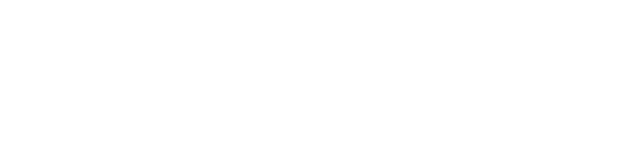
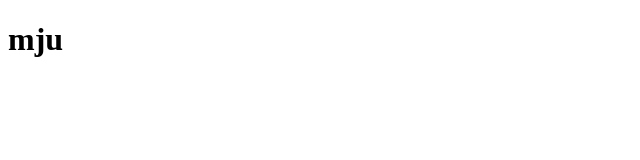
Before and after one commit to imansedky5/group_5, a plain HTML site: page index.html in a window 1280 px wide. Shown: the whole page, without its empty margins (0-640 px from the left). Drawn offline with Linux system fonts and the light colour scheme.

Commit message:
Created css file

```diff
--- a/index.html
+++ b/index.html
@@ -6,6 +6,6 @@
     <title>Document</title>
 </head>
 <body>
-
+    <h1>mju</h1>
 </body>
 </html>
```
Also changed, not shown: index.css (added).
